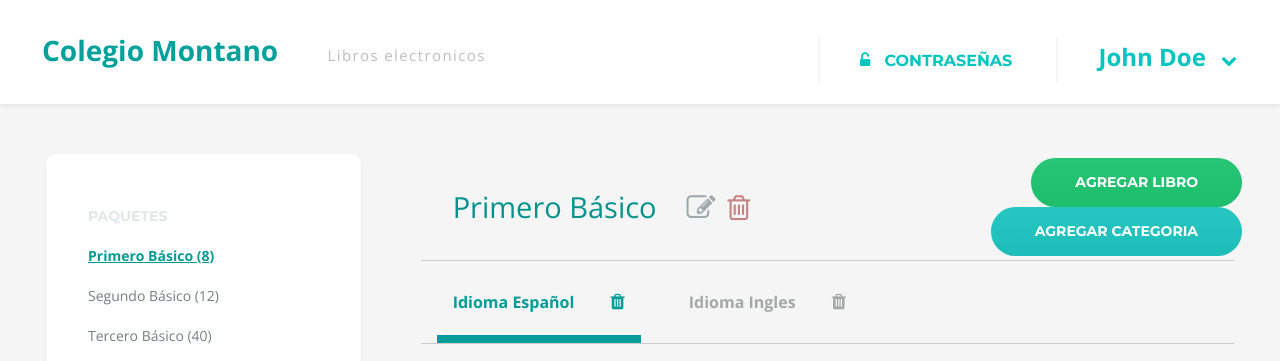
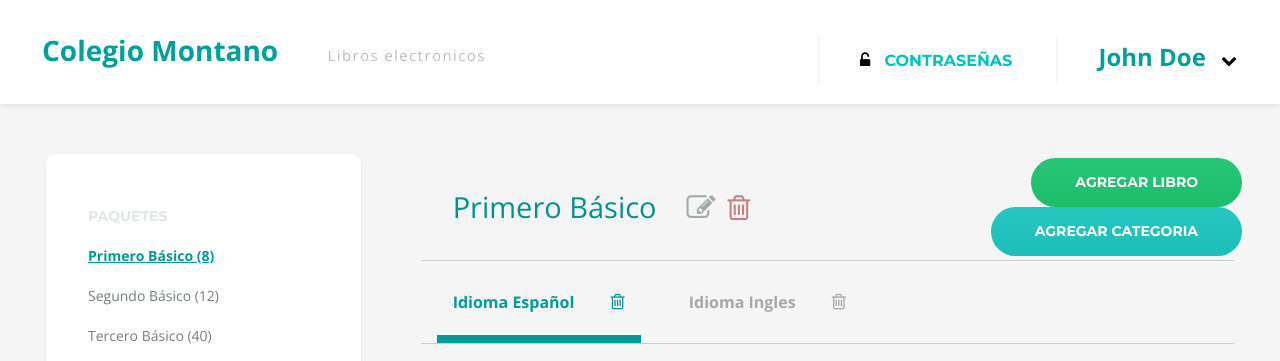
Before and after one commit to gusmendez99/Web-Lab1, a plain HTML site: page index.html in a window 1280 px wide. Shown: the top 361 px of the page. Drawn offline with nearby package versions, Linux system fonts and the light colour scheme.

Commit message:
Done, updated README.md

```diff
--- a/index.html
+++ b/index.html
@@ -94,8 +94,8 @@
 
                 </div>
                 <div class="library__tabs">
-                    <button class="active tablinks">Idioma Español <i class="fa fa-trash"></i></button>
-                    <button class="tablinks">Idioma Ingles <i class="fa fa-trash"></i></button>
+                    <button class="active tablinks">Idioma Español <i class="fa fa-trash-o"></i></button>
+                    <button class="tablinks">Idioma Ingles <i class="fa fa-trash-o"></i></button>
 
                 </div>
                 <div class="library__books">
--- a/styles.css
+++ b/styles.css
@@ -73,7 +73,6 @@ header
 }
 .header__nav a
 {
-	color: #00c4c0;
 	text-decoration: none;
 }
 .header__container
@@ -95,7 +94,6 @@ header
 .header__nav li
 {
 	border-left: 2px solid whitesmoke;
-	color: #00c4c0;
 	display: inline;
 	font-size: 4rem;
 	font-weight: 700;
@@ -104,6 +102,7 @@ header
 }
 .passwords__info
 {
+	color: #00c4c0;
 	font-family: 'Montserrat';
 	font-weight: 700;
 	margin-left: 10px;
```
Also changed, not shown: 1 other file.
